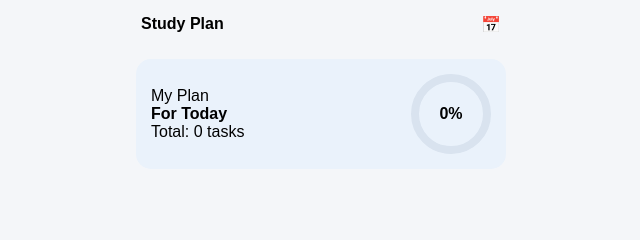
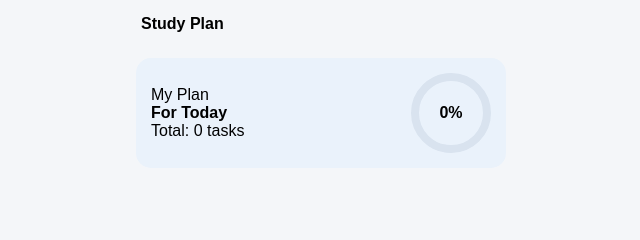
Before and after one commit to palshital11/IPR, a plain HTML site: page index.html in a window 1280 px wide. Shown: the top 240 px of the page, 319-959 px from the left. Drawn offline with Linux system fonts and the light colour scheme.

Commit message:
Update index.html

```diff
--- a/index.html
+++ b/index.html
@@ -212,7 +212,6 @@ display:none;
 
 <div class="header">
 <span>Study Plan</span>
-<span>📅</span>
 </div>
 
 <div class="progress-card">
```
